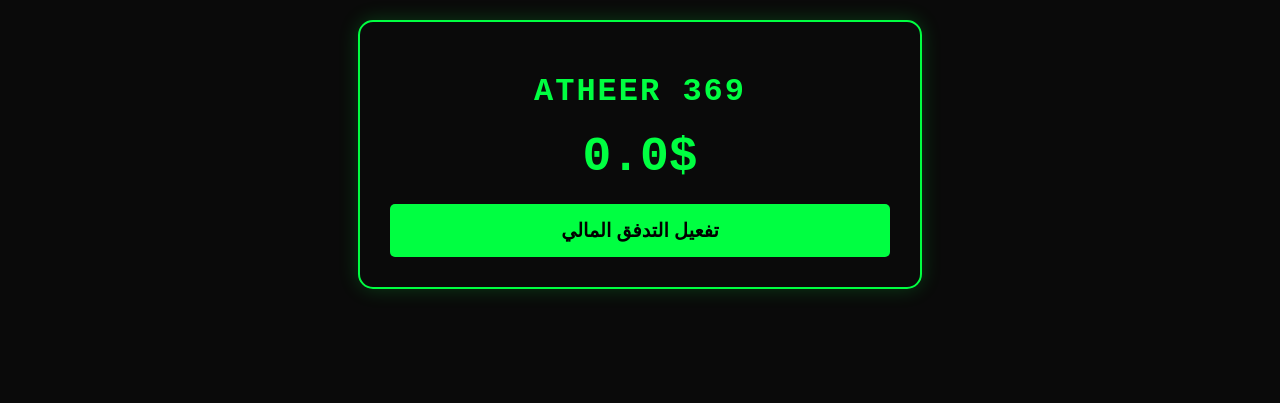
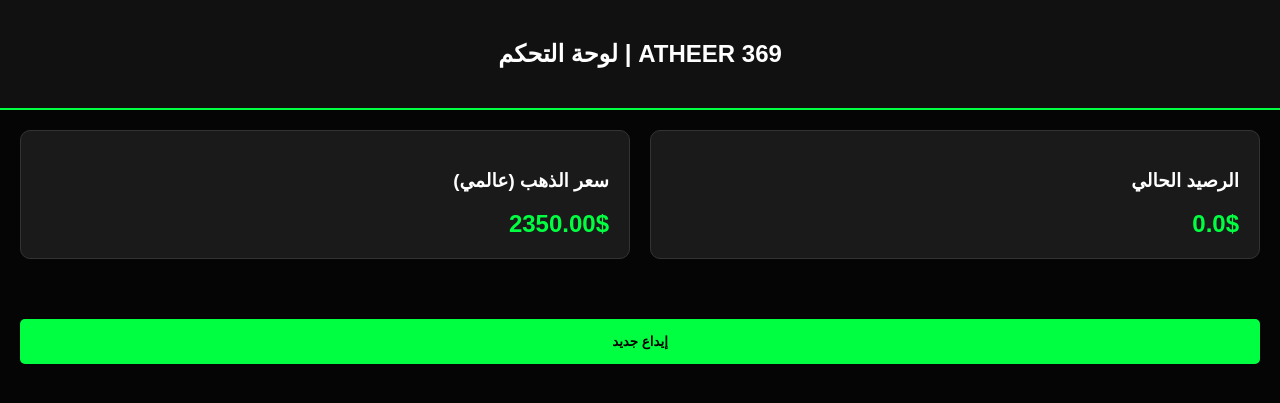
Before and after one commit to e65461123-png/essam_athar369, a Flask app: page / in a window 1280 px wide. Shown: the top 403 px of the page. Run offline with Flask 3, Linux system fonts and the light colour scheme; data comes from the database, SQL or seed files in the repository.

Commit message:
Update essam.html

```diff
--- a/templates/essam.html
+++ b/templates/essam.html
@@ -3,21 +3,27 @@
 <head>
     <meta charset="UTF-8">
     <style>
-        body { background: #0a0a0a; color: #00ff41; font-family: 'Courier New', monospace; margin: 0; padding: 20px; text-align: center; }
-        .container { border: 2px solid #00ff41; padding: 30px; border-radius: 15px; box-shadow: 0 0 20px rgba(0,255,65,0.2); max-width: 500px; margin: auto; }
-        h1 { margin-bottom: 20px; letter-spacing: 2px; }
-        .balance { font-size: 3em; margin: 20px 0; font-weight: bold; }
-        button { background: #00ff41; border: none; padding: 15px 30px; color: #000; font-weight: bold; cursor: pointer; border-radius: 5px; font-size: 1.2em; width: 100%; }
-        button:hover { background: #008f11; }
+        body { background: #050505; color: #fff; font-family: sans-serif; margin: 0; }
+        .nav { background: #111; padding: 20px; text-align: center; border-bottom: 2px solid #00ff41; }
+        .dashboard { display: grid; grid-template-columns: repeat(auto-fit, minmax(200px, 1fr)); gap: 20px; padding: 20px; }
+        .card { background: #1a1a1a; padding: 20px; border-radius: 10px; border: 1px solid #333; }
+        .price { color: #00ff41; font-size: 1.5em; font-weight: bold; }
+        button { background: #00ff41; border: none; padding: 15px; width: 100%; border-radius: 5px; font-weight: bold; cursor: pointer; margin-top: 20px; }
     </style>
 </head>
 <body>
-    <div class="container">
-        <h1>ATHEER 369</h1>
-        <div class="balance">{{ balance }}$</div>
-        <button onclick="fetch('/activate-flow', {method: 'POST'}).then(() => location.reload())">
-            تفعيل التدفق المالي
-        </button>
+    <div class="nav"><h2>ATHEER 369 | لوحة التحكم</h2></div>
+    <div class="dashboard">
+        <div class="card"><h3>الرصيد الحالي</h3><div class="price">{{ balance }}$</div></div>
+        <div class="card"><h3>سعر الذهب (عالمي)</h3><div class="price" id="gold">2350.00$</div></div>
     </div>
+    <div style="padding: 20px;">
+        <button onclick="fetch('/activate-flow', {method: 'POST'}).then(() => location.reload())">إيداع جديد</button>
+    </div>
+    <script>
+        setInterval(() => {
+            document.getElementById('gold').innerText = (2350 + Math.random()).toFixed(2) + "$";
+        }, 2000);
+    </script>
 </body>
 </html>
```
